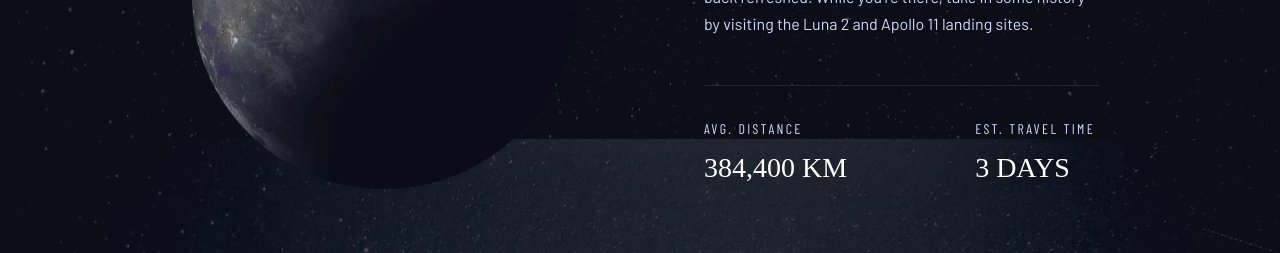
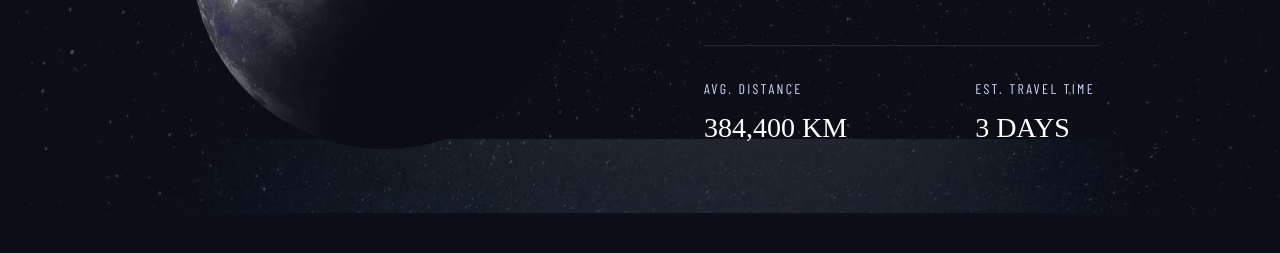
Before and after one commit to Kking927/space-tourism-multi-page-website, a plain HTML site: page destination.html in a window 1280 px wide. Shown: the part 661-914 px from the top of the page. After the commit the page ends 874 px from the top, so only its background shows below. Drawn offline with nearby package versions, Linux system fonts and the light colour scheme; a web font is replaced by a local one.

Commit message:
Adjust margin-block-start in style.css

```diff
--- a/css/style.css
+++ b/css/style.css
@@ -927,7 +927,7 @@ body {
     max-width: 75rem;
     column-gap: var(--space-1600);
     align-items: end;
-    margin-block-start: var(--space-800);
+    margin-block-start: var(--space-300);
   }
 
   .destination__visual-column {
```
